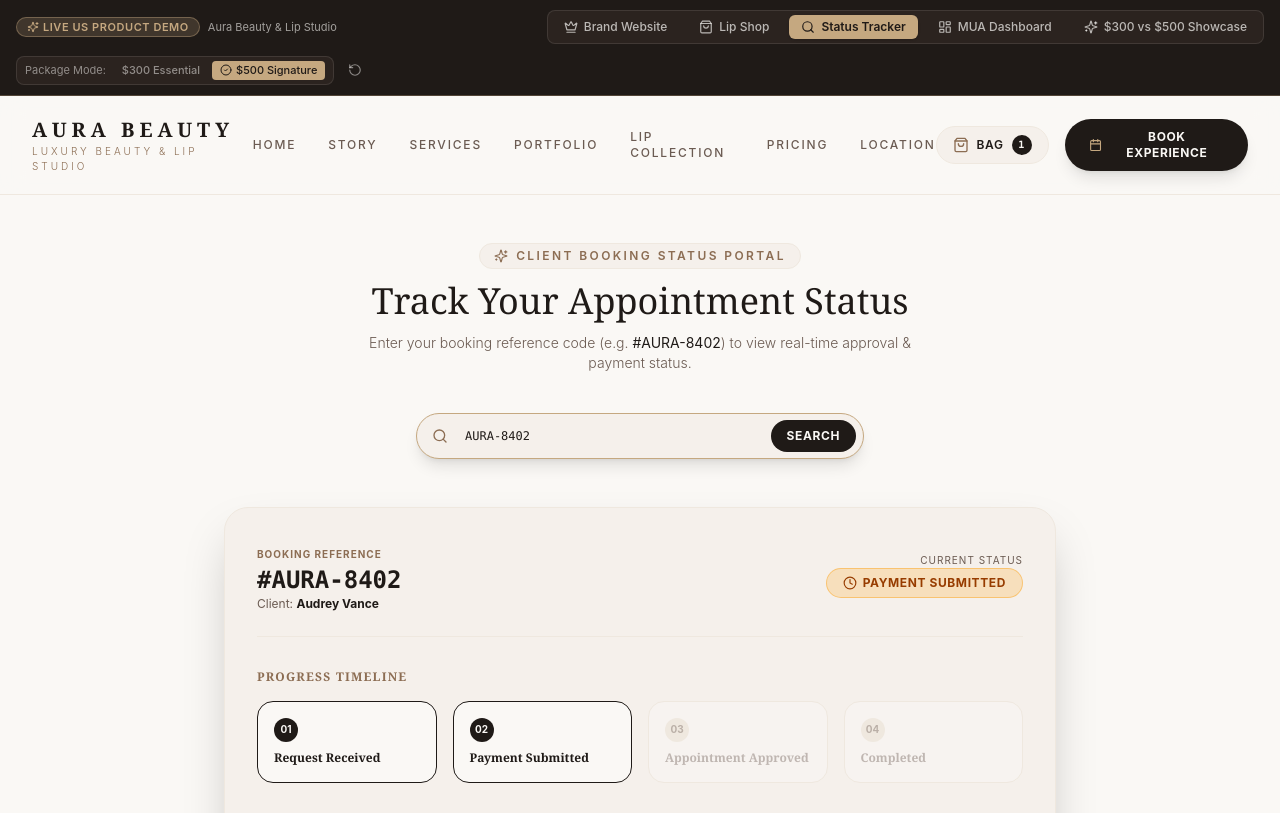
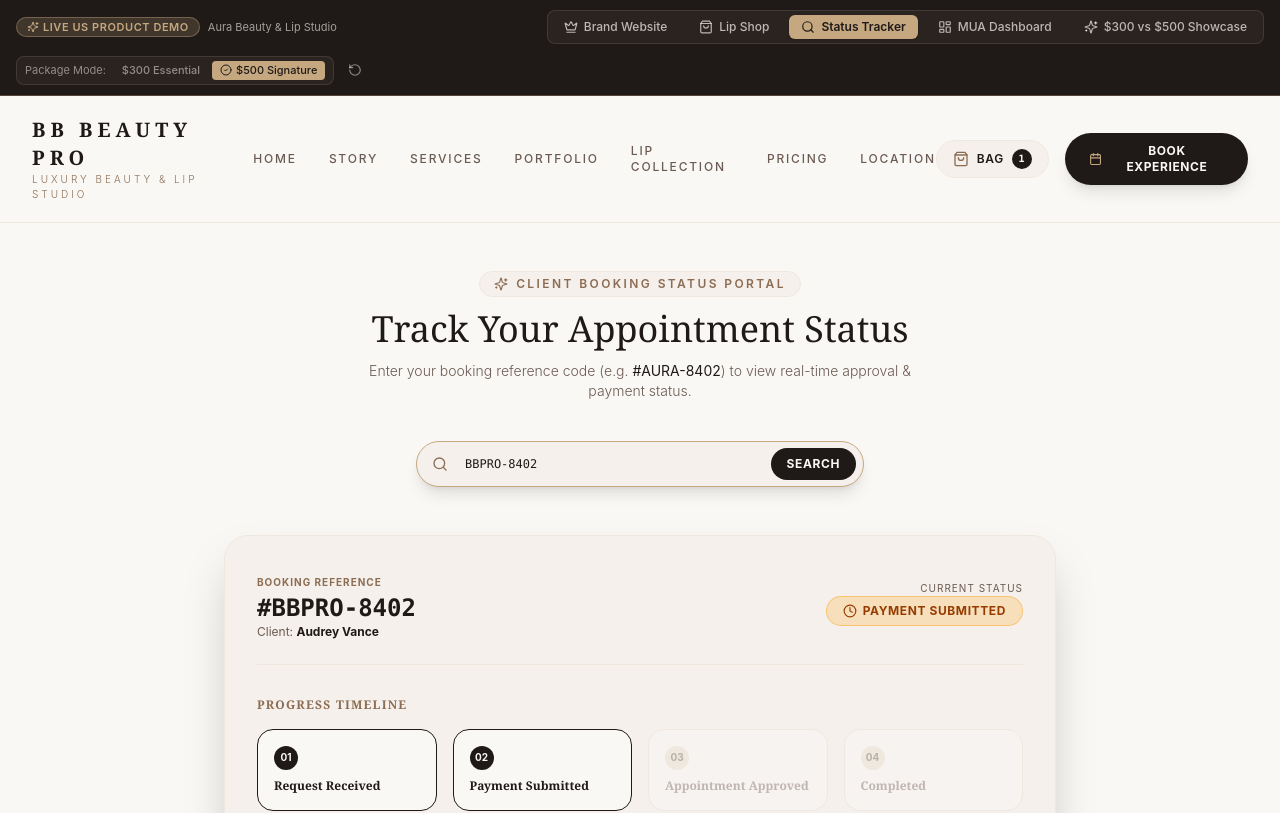
Before and after one commit to tijesunimi-5/bb_beauty_pro, a Next.js app: page /status in a window 1280 px wide. Shown: the top 813 px of the page. Built offline with nearby package versions, Linux system fonts and the light colour scheme.

Commit message:
Tailor brand identity to BB BEAUTY PRO (@bb_beauty_pro) and update reference codes

```diff
--- a/src/app/status/page.tsx
+++ b/src/app/status/page.tsx
@@ -30,7 +30,7 @@ import { motion } from 'framer-motion';
 
 function StatusContent() {
   const searchParams = useSearchParams();
-  const initialRef = searchParams.get('ref') || 'AURA-8402';
+  const initialRef = searchParams.get('ref') || 'BBPRO-8402';
   const { bookingRequests, profile, uploadPaymentProof } = useMua();
 
   const [searchRef, setSearchRef] = useState<string>(initialRef);
@@ -39,7 +39,7 @@ function StatusContent() {
   useEffect(() => {
     if (searchRef) {
       const found = bookingRequests.find(
-        (r) => r.id.toLowerCase() === searchRef.trim().toLowerCase() || r.id.toLowerCase() === `aura-${searchRef.trim().toLowerCase()}`
+        (r) => r.id.toLowerCase() === searchRef.trim().toLowerCase() || r.id.toLowerCase() === `bbpro-${searchRef.trim().toLowerCase()}`
       );
       setActiveRequest(found || null);
     }
@@ -263,7 +263,7 @@ function StatusContent() {
               We couldn&apos;t find a booking matching &quot;{searchRef}&quot;. Try clicking a demo reference code below:
             </p>
             <div className="flex justify-center gap-2 pt-2">
-              {['AURA-8402', 'AURA-8403'].map((code) => (
+              {['BBPRO-8402', 'BBPRO-8403'].map((code) => (
                 <button
                   key={code}
                   onClick={() => setSearchRef(code)}
--- a/src/components/layout/DemoNav.tsx
+++ b/src/components/layout/DemoNav.tsx
@@ -50,7 +50,7 @@ export const DemoNav: React.FC = () => {
           </Link>
 
           <Link
-            href={`/status?ref=${activeBookingRef || 'AURA-8402'}`}
+            href={`/status?ref=${activeBookingRef || 'BBPRO-8402'}`}
             className={`px-3 py-1 rounded-md transition-all font-medium flex items-center gap-1.5 ${
               pathname.startsWith('/status')
                 ? 'bg-[#C5A880] text-[#1F1A17] font-semibold shadow'
--- a/src/context/MuaContext.tsx
+++ b/src/context/MuaContext.tsx
@@ -126,7 +126,7 @@ export const MuaProvider: React.FC<{ children: React.ReactNode }> = ({ children
 
   const [isBookingOpen, setIsBookingOpen] = useState<boolean>(false);
   const [selectedServiceForBooking, setSelectedServiceForBooking] = useState<ServiceItem | null>(null);
-  const [activeBookingRef, setActiveBookingRef] = useState<string | null>('AURA-8402');
+  const [activeBookingRef, setActiveBookingRef] = useState<string | null>('BBPRO-8402');
   const [activeDemoPackage, setActiveDemoPackage] = useState<'ESSENTIAL' | 'SIGNATURE'>('SIGNATURE');
   const [isCartOpen, setIsCartOpen] = useState<boolean>(false);
   const [isCheckoutOpen, setIsCheckoutOpen] = useState<boolean>(false);
@@ -404,7 +404,7 @@ export const MuaProvider: React.FC<{ children: React.ReactNode }> = ({ children
   // Booking Requests
   const createBookingRequest = (data: Omit<BookingRequest, 'id' | 'status' | 'createdAt'>): string => {
     const randomNum = Math.floor(1000 + Math.random() * 9000);
-    const newRef = `AURA-${randomNum}`;
+    const newRef = `BBPRO-${randomNum}`;
     const newRequest: BookingRequest = {
       ...data,
       id: newRef,
--- a/src/data/mockData.ts
+++ b/src/data/mockData.ts
@@ -19,23 +19,23 @@ export const suggestedQuestionsPreset = [
 ];
 
 export const initialArtistProfile: ArtistProfile = {
-  name: 'AURA BEAUTY',
-  title: 'Elena Vance — Celebrity & Master Bridal Artist',
+  name: 'BB BEAUTY PRO',
+  title: 'BB Beauty Pro — Master Beauty & Lip Studio',
   tagline: 'Beauty, Artistry & Confidence.',
-  bio: 'Elena Vance is an acclaimed American beauty entrepreneur and celebrity makeup artist based in New York City. With over 8 years styling red carpet appearances, high-fashion editorials, and luxury destination brides, Elena crafts luminous, effortless looks designed to elevate natural radiance.',
-  philosophy: 'I believe makeup should elevate your spirit, accentuating your unique beauty with precision skincare prep and refined artistry.',
+  bio: 'BB Beauty Pro is a premium American luxury beauty studio based in New York City. With over 8 years styling red carpet appearances, high-fashion editorials, and luxury destination brides, BB Beauty Pro crafts luminous, effortless looks designed to elevate natural radiance.',
+  philosophy: 'We believe makeup should elevate your spirit, accentuating your unique beauty with precision skincare prep and refined artistry.',
   yearsExperience: 8,
   clientCount: 220,
   rating: 4.95,
-  instagram: '@aurabeautystudio',
+  instagram: '@bb_beauty_pro',
   whatsappPhone: '+1 (212) 555-0198',
-  email: 'elena@aurabeautystudio.com',
+  email: 'hello@bbbeautypro.com',
   location: 'SoHo, New York City & Worldwide Destination',
   studioAddress: '482 Broome Street, Studio 4A, SoHo, New York, NY 10013',
   paymentInfo: {
-    zelleEmail: 'payments@aurabeautystudio.com',
-    venmoHandle: '@AuraBeautyStudio',
-    cashAppHandle: '$AuraBeautyNY',
+    zelleEmail: 'payments@bbbeautypro.com',
+    venmoHandle: '@BBBeautyPro',
+    cashAppHandle: '$BBBeautyPro',
     cardAccepted: 'Visa, Mastercard, Amex, Apple Pay',
   },
   heroImageUrl: 'https://images.unsplash.com/photo-1522337360788-8b13dee7a37e?q=80&w=1200&auto=format&fit=crop',
@@ -266,7 +266,7 @@ export const initialBookingQuestions: BookingQuestion[] = [
 
 export const initialBookingRequests: BookingRequest[] = [
   {
-    id: 'AURA-8402',
+    id: 'BBPRO-8402',
     clientName: 'Audrey Vance',
     clientPhone: '+1 (917) 402-9911',
     clientEmail: 'audrey.vance@example.com',
@@ -290,7 +290,7 @@ export const initialBookingRequests: BookingRequest[] = [
     createdAt: '2026-08-18T14:22:00.000Z'
   },
   {
-    id: 'AURA-8403',
+    id: 'BBPRO-8403',
     clientName: 'Sophia Miller',
     clientPhone: '+1 (310) 882-1049',
     clientEmail: 'sophia.m@example.com',
@@ -318,7 +318,7 @@ export const initialTestimonials: Testimonial[] = [
     id: 't-1',
     clientName: 'Victoria Sterling',
     eventType: 'Hamptons Bride',
-    quote: 'Elena made me feel like the most beautiful, luminous version of myself on my wedding day. My makeup stayed flawless through tears and 12 hours of dancing!',
+    quote: 'BB Beauty Pro made me feel like the most beautiful, luminous version of myself on my wedding day. My makeup stayed flawless through tears and 12 hours of dancing!',
     rating: 5,
     avatarUrl: 'https://images.unsplash.com/photo-1534528741775-53994a69daeb?q=80&w=200&auto=format&fit=crop',
     date: 'August 2026',
@@ -338,7 +338,7 @@ export const initialTestimonials: Testimonial[] = [
     id: 't-3',
     clientName: 'Jessica Thorne',
     eventType: 'Vogue Fashion Director',
-    quote: 'As a fashion director, finding an artist who understands camera light, skin texture, and timing is rare. Elena is extraordinary.',
+    quote: 'As a fashion director, finding an artist who understands camera light, skin texture, and timing is rare. BB Beauty Pro is extraordinary.',
     rating: 5,
     avatarUrl: 'https://images.unsplash.com/photo-1507003211169-0a1dd7228f2d?q=80&w=200&auto=format&fit=crop',
     date: 'June 2026',
@@ -354,7 +354,7 @@ export const initialAnalytics: AnalyticsData = {
   popularService: 'Signature Bridal Glam',
   monthlyRevenue: 18450, // in USD ($)
   trafficSources: [
-    { name: 'Instagram Bio Link', percentage: 54 },
+    { name: 'Instagram Bio Link (@bb_beauty_pro)', percentage: 54 },
     { name: 'TikTok Beauty Video', percentage: 26 },
     { name: 'Word of Mouth / Referral', percentage: 14 },
     { name: 'Google Search / Direct', percentage: 6 }
```
